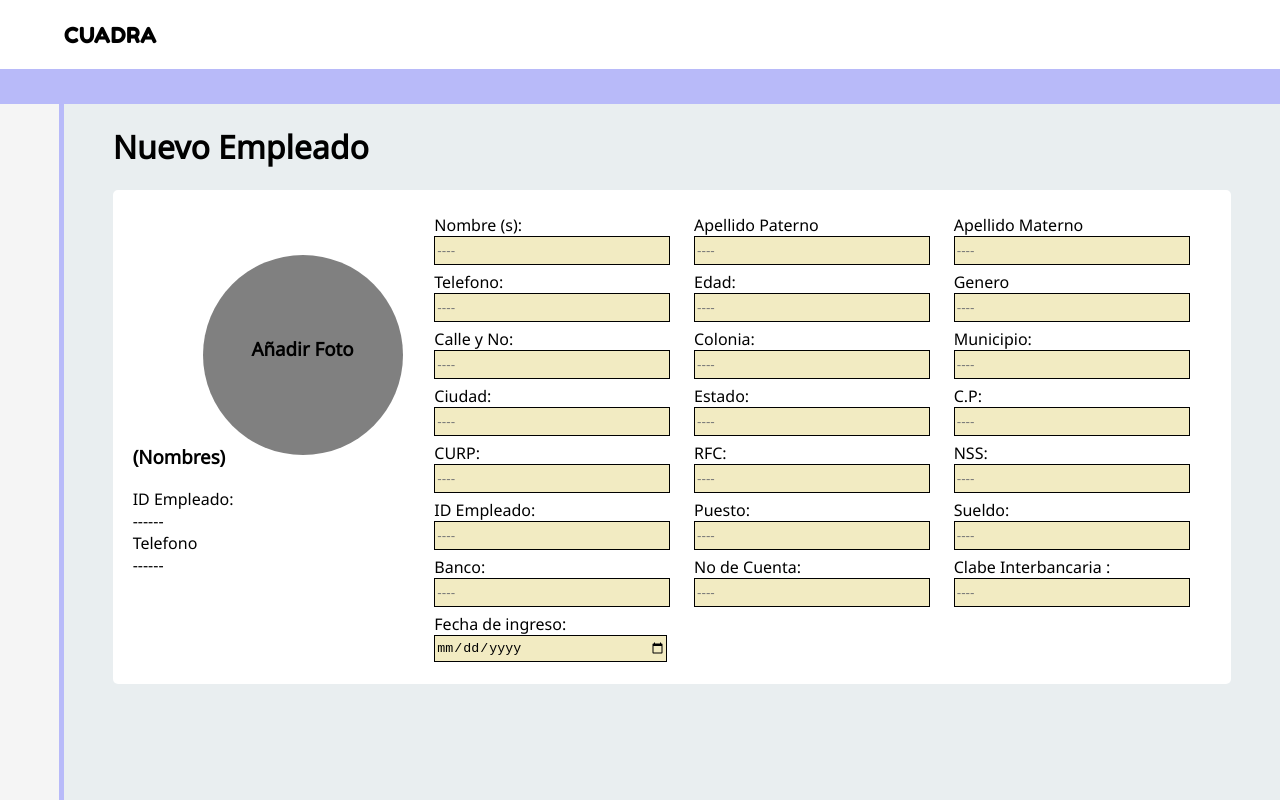
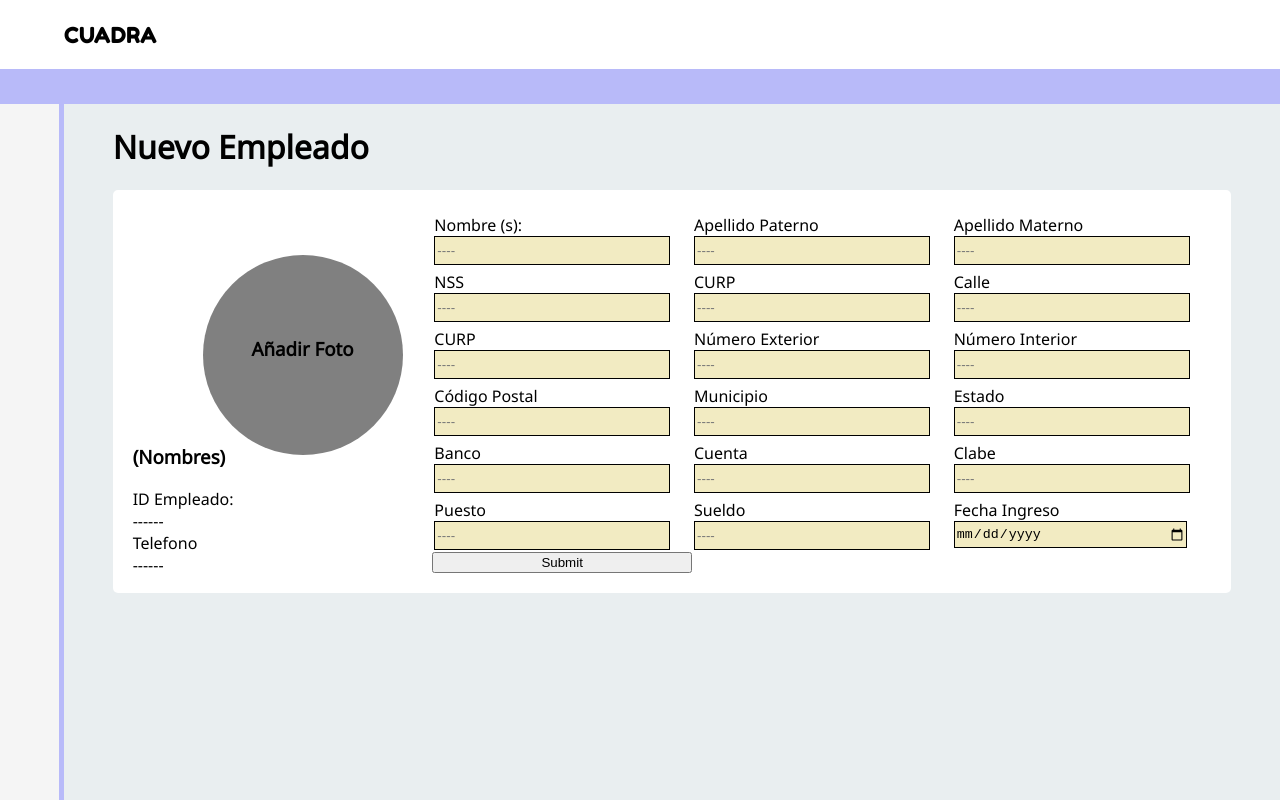
Before and after one commit to cabreraTDP/cuadra-app3, a React (Create React App) app: page /empleados/nuevo in a window 1280 px wide. Built offline with nearby package versions, Linux system fonts and the light colour scheme; some icons are missing.

Commit message:
Agregar manejador de estado para crear empleado

```diff
--- a/src/Components/Modules/Empleados/InputForm.js
+++ b/src/Components/Modules/Empleados/InputForm.js
@@ -7,12 +7,14 @@ const InputForm = (props) => {
                 </label>
 
                 <input style={{ backgroundColor: '#f2ebc2',
-    border:'solid black 0.5px',
-    height: '25px',
-    width:'90%'}}
+                                border:'solid black 0.5px',
+                                height: '25px',
+                                width:'90%'}}
 
                     placeholder={props.placeholder}
                     type={props.tipo}
+                    name={props.name}
+                    onChange={(e) => props.onChangeHandler(e)}
                 />
 
 
--- a/src/Components/Modules/Empleados/NuevoEmpleado.js
+++ b/src/Components/Modules/Empleados/NuevoEmpleado.js
@@ -1,116 +1,32 @@
 import '../../../CSS/gridLayout.css'
-import FormDisplay from "../../FormDisplay"
+import inputsEmpleado from "../../../Constants/inputsEmpleado"
+import InputForm from "./InputForm"
 
-const datosInput = [
-    {
-        etiqueta: "Nombre (s):",
-        placeholder: "----",
-        tipo: "text"
-    },
-    {
-        etiqueta: "Apellido Paterno",
-        placeholder: "----",
-        tipo: "text"
-    },
-    {
-        etiqueta: "Apellido Materno",
-        placeholder: "----",
-        tipo: "text"
-    }, {
-        etiqueta: "Telefono:",
-        placeholder: "----",
-        tipo: "text"
-    },
-    {
-        etiqueta: "Edad: ",
-        placeholder: "----",
-        tipo: "text"
-    },
-    {
-        etiqueta: "Genero",
-        placeholder: "----",
-        tipo: "text"
-    }, {
-        etiqueta: "Calle y No:",
-        placeholder: "----",
-        tipo: "text"
-    },
-    {
-        etiqueta: "Colonia: ",
-        placeholder: "----",
-        tipo: "text"
-    },
-    {
-        etiqueta: "Municipio: ",
-        placeholder: "----",
-        tipo: "text"
-    }, {
-        etiqueta: "Ciudad:",
-        placeholder: "----",
-        tipo: "text"
-    },
-    {
-        etiqueta: "Estado: ",
-        placeholder: "----",
-        tipo: "text"
-    },
-    {
-        etiqueta: "C.P: ",
-        placeholder: "----",
-        tipo: "text"
-    },
-    {
-        etiqueta: "CURP: ",
-        placeholder: "----",
-        tipo: "text"
-    },
-    {
-        etiqueta: "RFC: ",
-        placeholder: "----",
-        tipo: "text"
-    },
-    {
-        etiqueta: "NSS: ",
-        placeholder: "----",
-        tipo: "text"
-    },
-    {
-        etiqueta: "ID Empleado: ",
-        placeholder: "----",
-        tipo: "text"
-    },
-    {
-        etiqueta: "Puesto: ",
-        placeholder: "----",
-        tipo: "text"
-    },
-    {
-        etiqueta: "Sueldo: ",
-        placeholder: "----",
-        tipo: "text"
-    },
-    {
-        etiqueta: "Banco: ",
-        placeholder: "----",
-        tipo: "text"
-    },
-    {
-        etiqueta: "No de Cuenta: ",
-        placeholder: "----",
-        tipo: "text"
-    },
-    {
-        etiqueta: "Clabe Interbancaria : ",
-        placeholder: "----",
-        tipo: "text"
-    },
-    {
-        etiqueta: "Fecha de ingreso: ",
-        placeholder: "----",
-        tipo: "date"
-    }
-]
+
+import { useState } from 'react'
+import { Post } from '../../../utils/axiosUtils'
+
 const NuevoEmpleado = () => {
+
+    const [datos, setDatos] = useState({})
+
+
+    const onSubmitHandler = async(e) => {
+        e.preventDefault();
+        console.log(datos);
+        console.log('submit');
+        const respuesta = await Post('/trabajadores/add', datos);
+        console.log(respuesta)
+    };
+
+    const onChangeHandler = async(e) => {
+        const {name, value} = e.target;
+        await setDatos({
+            ...datos,
+            [name]: value
+        });
+
+    };
 
     return (
 
@@ -147,10 +63,18 @@ const NuevoEmpleado = () => {
 
                 </div>
                 <div >
-                    <form className="grid-layout">
-                        <FormDisplay id='id="formu"'
-                            datosInput={datosInput}
-                        />
+                    <form className="grid-layout" onSubmit={onSubmitHandler}>
+                        {
+                            inputsEmpleado.map((input) =>
+                                < InputForm
+                                    etiqueta={input.etiqueta}
+                                    placeholder={input.placeholder}
+                                    tipo={input.tipo}
+                                    name={input.name}
+                                    onChangeHandler={(e)=>onChangeHandler(e)}
+                                />
+                        )}
+                        <input type="submit" />
                     </form>
                 </div>
 
--- /dev/null
+++ b/src/Constants/inputsEmpleado.js
@@ -0,0 +1,112 @@
+const inputsEmpleado = [
+    {
+        etiqueta: "Nombre (s):",
+        placeholder: "----",
+        tipo: "text",
+        name: "nombre"
+    },
+    {
+        etiqueta: "Apellido Paterno",
+        placeholder: "----",
+        tipo: "text",
+        name: "apellidoPaterno"
+    },
+    {
+        etiqueta: "Apellido Materno",
+        placeholder: "----",
+        tipo: "text",
+        name: "apellidoMaterno"
+    },
+    {
+        etiqueta: "NSS",
+        placeholder: "----",
+        tipo: "text",
+        name: "nss"
+    },
+    {
+        etiqueta: "CURP",
+        placeholder: "----",
+        tipo: "text",
+        name: "curp"
+    },
+    {
+        etiqueta: "Calle",
+        placeholder: "----",
+        tipo: "text",
+        name: "calle"
+    },
+    {
+        etiqueta: "CURP",
+        placeholder: "----",
+        tipo: "text",
+        name: "curp"
+    },
+    {
+        etiqueta: "Número Exterior",
+        placeholder: "----",
+        tipo: "text",
+        name: "numeroExterior"
+    },
+    {
+        etiqueta: "Número Interior",
+        placeholder: "----",
+        tipo: "text",
+        name: "numeroInterior"
+    },
+    {
+        etiqueta: "Código Postal",
+        placeholder: "----",
+        tipo: "text",
+        name: "codigoPostal"
+    },
+    {
+        etiqueta: "Municipio",
+        placeholder: "----",
+        tipo: "text",
+        name: "municipio"
+    },
+    {
+        etiqueta: "Estado",
+        placeholder: "----",
+        tipo: "text",
+        name: "estado"
+    },
+    {
+        etiqueta: "Banco",
+        placeholder: "----",
+        tipo: "text",
+        name: "banco"
+    },
+    {
+        etiqueta: "Cuenta",
+        placeholder: "----",
+        tipo: "text",
+        name: "cuenta"
+    },
+    {
+        etiqueta: "Clabe",
+        placeholder: "----",
+        tipo: "text",
+        name: "clabe"
+    },
+    {
+        etiqueta: "Puesto",
+        placeholder: "----",
+        tipo: "text",
+        name: "Puesto"
+    },
+    {
+        etiqueta: "Sueldo",
+        placeholder: "----",
+        tipo: "text",
+        name: "sueldo"
+    },
+    {
+        etiqueta: "Fecha Ingreso",
+        placeholder: "----",
+        tipo: "date",
+        name: "ingreso"
+    }
+];
+
+export default inputsEmpleado
```
